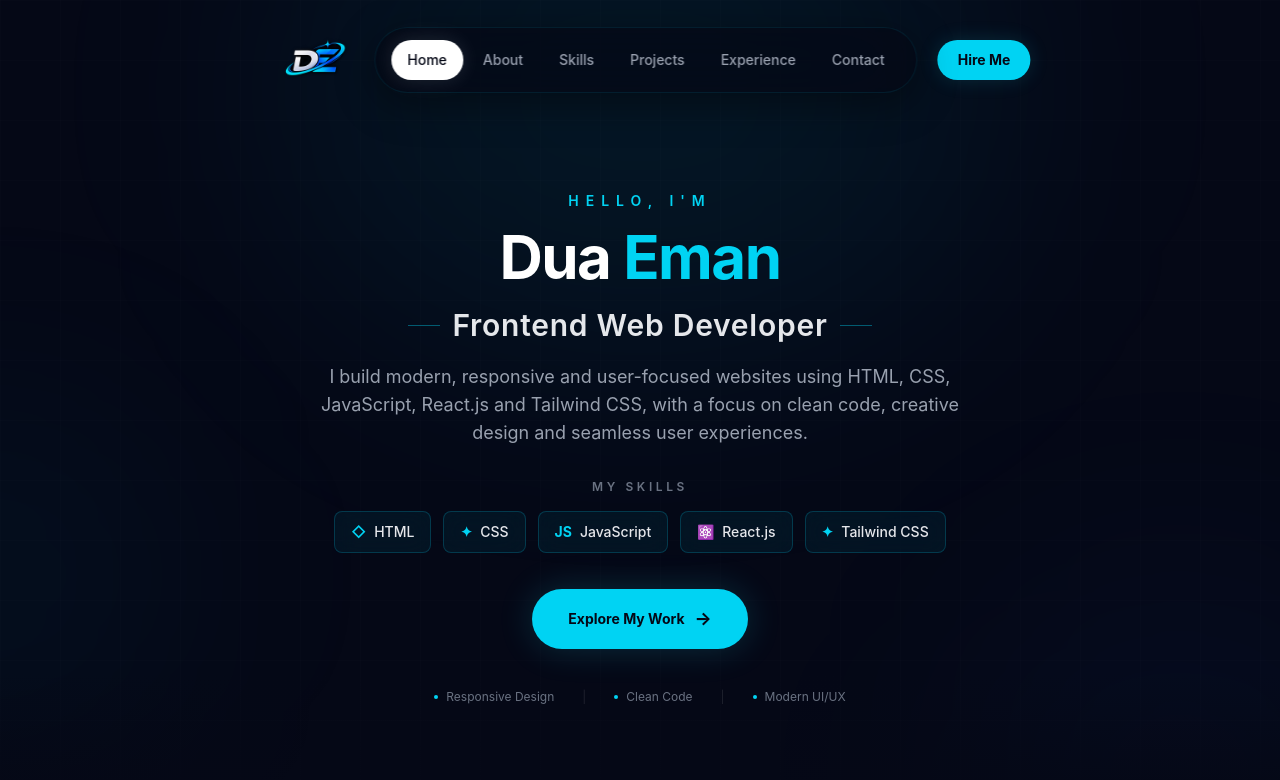
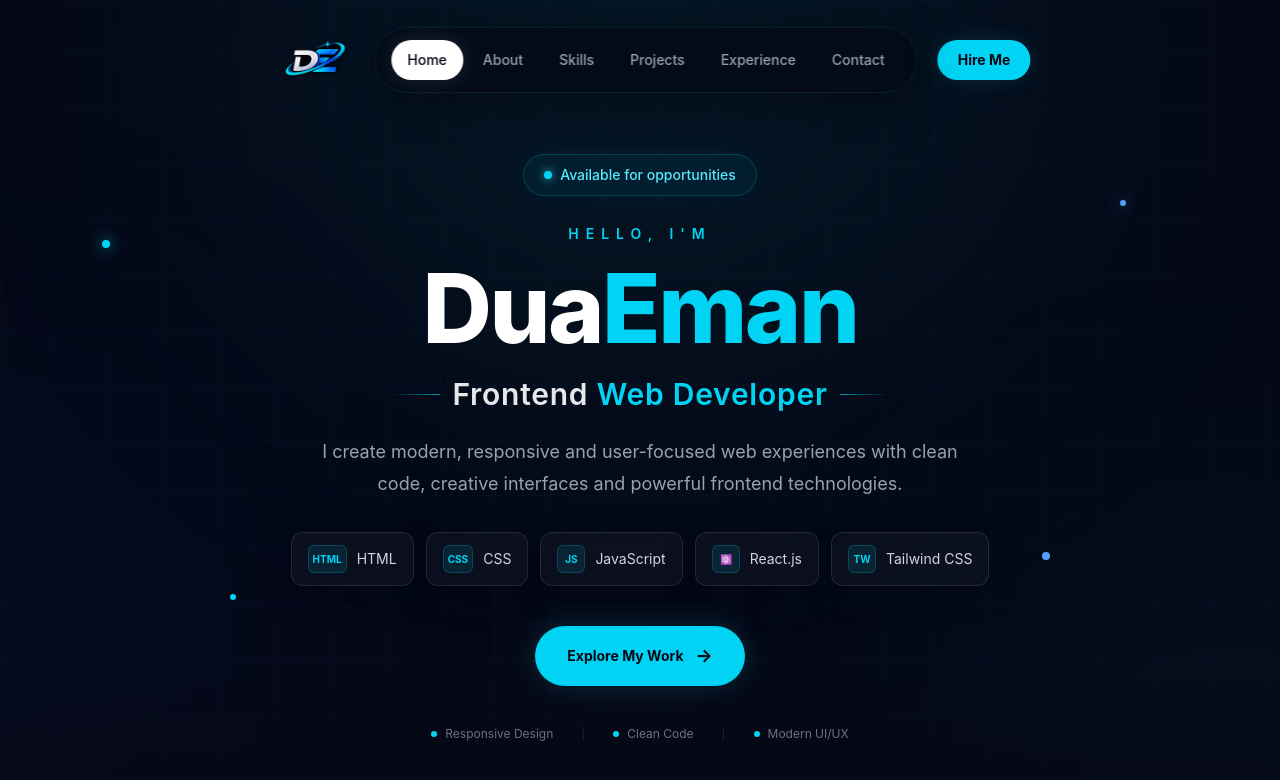
Before and after one commit to DuaEman90/personal-portfolio, a React (Vite) app: page / in a window 1280 px wide. Shown: the top 780 px of the page. Built offline with nearby package versions, Linux system fonts and the light colour scheme.

Commit message:
feat: update Hero component styles and improve layout for better user experience

```diff
--- a/src/components/Hero.jsx
+++ b/src/components/Hero.jsx
@@ -1,4 +1,3 @@
-
 import React from "react";
 
 function Hero() {
@@ -13,41 +12,57 @@ function Hero() {
   };
 
   const skills = [
-    { name: "HTML", symbol: "◇" },
-    { name: "CSS", symbol: "✦" },
-    { name: "JavaScript", symbol: "JS" },
-    { name: "React.js", symbol: "⚛" },
-    { name: "Tailwind CSS", symbol: "✦" },
+    { name: "HTML", icon: "HTML" },
+    { name: "CSS", icon: "CSS" },
+    { name: "JavaScript", icon: "JS" },
+    { name: "React.js", icon: "⚛" },
+    { name: "Tailwind CSS", icon: "TW" },
   ];
 
   return (
     <section
       id="home"
-      className="relative flex min-h-screen items-center justify-center overflow-hidden bg-[#050816] px-6 pt-24"
+      className="relative flex min-h-screen items-center justify-center overflow-hidden bg-[#050816] px-5 pt-24"
     >
       {/* Background Grid */}
-      <div className="pointer-events-none absolute inset-0 opacity-[0.12]">
+      <div className="pointer-events-none absolute inset-0 opacity-[0.08]">
         <div
           className="absolute inset-0"
           style={{
             backgroundImage:
-              "linear-gradient(rgba(255,255,255,0.08) 1px, transparent 1px), linear-gradient(90deg, rgba(255,255,255,0.08) 1px, transparent 1px)",
-            backgroundSize: "60px 60px",
+              "linear-gradient(rgba(34,211,238,0.35) 1px, transparent 1px), linear-gradient(90deg, rgba(34,211,238,0.35) 1px, transparent 1px)",
+            backgroundSize: "55px 55px",
           }}
         />
       </div>
 
       {/* Top Glow */}
-      <div className="pointer-events-none absolute -top-40 left-1/2 h-[500px] w-[700px] -translate-x-1/2 rounded-full bg-cyan-400/[0.07] blur-[130px]" />
+      <div className="pointer-events-none absolute left-1/2 top-[-250px] h-[600px] w-[800px] -translate-x-1/2 rounded-full bg-cyan-500/[0.08] blur-[140px]" />
 
       {/* Left Glow */}
-      <div className="pointer-events-none absolute left-[-180px] top-1/2 h-[350px] w-[350px] rounded-full bg-cyan-500/[0.05] blur-[120px]" />
+      <div className="pointer-events-none absolute left-[-250px] top-1/2 h-[450px] w-[450px] rounded-full bg-blue-600/[0.08] blur-[150px]" />
 
       {/* Right Glow */}
-      <div className="pointer-events-none absolute bottom-[-180px] right-[-100px] h-[400px] w-[400px] rounded-full bg-blue-500/[0.05] blur-[130px]" />
+      <div className="pointer-events-none absolute bottom-[-250px] right-[-200px] h-[500px] w-[500px] rounded-full bg-cyan-500/[0.06] blur-[150px]" />
 
-      {/* Hero Content */}
+      {/* Decorative Circles */}
+      <div className="pointer-events-none absolute left-[8%] top-[30%] h-2 w-2 rounded-full bg-cyan-400 shadow-[0_0_15px_rgba(34,211,238,0.9)]" />
+
+      <div className="pointer-events-none absolute right-[12%] top-[25%] h-1.5 w-1.5 rounded-full bg-blue-400 shadow-[0_0_15px_rgba(59,130,246,0.9)]" />
+
+      <div className="pointer-events-none absolute bottom-[25%] left-[18%] h-1.5 w-1.5 rounded-full bg-cyan-400" />
+
+      <div className="pointer-events-none absolute bottom-[30%] right-[18%] h-2 w-2 rounded-full bg-blue-400" />
+
+      {/* Main Content */}
       <div className="relative z-10 mx-auto flex w-full max-w-5xl flex-col items-center text-center">
+
+        {/* Availability Badge */}
+        <div className="mb-7 inline-flex items-center gap-2 rounded-full border border-cyan-400/20 bg-cyan-400/[0.06] px-5 py-2.5 text-xs font-medium text-cyan-300 shadow-[0_0_25px_rgba(34,211,238,0.06)] backdrop-blur-md sm:text-sm">
+          <span className="h-2 w-2 rounded-full bg-cyan-400 shadow-[0_0_10px_rgba(34,211,238,0.9)]" />
+
+          Available for opportunities
+        </div>
 
         {/* Intro */}
         <p className="mb-4 text-xs font-semibold uppercase tracking-[0.5em] text-cyan-400 sm:text-sm">
@@ -55,89 +70,83 @@ function Hero() {
         </p>
 
         {/* Name */}
-        <h1 className="text-4xl font-bold tracking-tight text-white sm:text-5xl md:text-6xl">
-          Dua <span className="text-cyan-400">Eman</span>
+        <h1 className="text-5xl font-extrabold tracking-tight text-white sm:text-6xl md:text-7xl lg:text-8xl">
+          Dua
+          <span className="text-cyan-400">Eman</span>
         </h1>
 
-        {/* Professional Title */}
+        {/* Small Line */}
         <div className="mt-5 flex items-center justify-center gap-3">
-          <span className="hidden h-px w-8 bg-cyan-400/40 sm:block" />
+          <span className="hidden h-px w-12 bg-gradient-to-r from-transparent to-cyan-400/70 sm:block" />
 
           <h2 className="text-xl font-semibold tracking-wide text-gray-200 sm:text-2xl md:text-3xl">
-            Frontend Web Developer
+            Frontend{" "}
+            <span className="text-cyan-400">Web Developer</span>
           </h2>
 
-          <span className="hidden h-px w-8 bg-cyan-400/40 sm:block" />
+          <span className="hidden h-px w-12 bg-gradient-to-l from-transparent to-cyan-400/70 sm:block" />
         </div>
 
         {/* Description */}
-        <p className="mt-5 max-w-2xl text-base leading-7 text-gray-400 sm:text-lg">
-          I build modern, responsive and user-focused websites using HTML,
-          CSS, JavaScript, React.js and Tailwind CSS, with a focus on clean
-          code, creative design and seamless user experiences.
+        <p className="mt-6 max-w-2xl text-sm leading-7 text-gray-400 sm:text-base sm:leading-8 md:text-lg">
+          I create modern, responsive and user-focused web experiences
+          with clean code, creative interfaces and powerful frontend
+          technologies.
         </p>
 
-        {/* Skills */}
-        <div className="mt-8">
-          <p className="mb-4 text-xs font-semibold uppercase tracking-[0.3em] text-gray-500">
-            My Skills
-          </p>
-
-          <div className="flex flex-wrap items-center justify-center gap-3">
+        {/* Tech Stack */}
+        <div className="mt-8 flex flex-wrap justify-center gap-3">
           {skills.map((skill) => (
             <div
               key={skill.name}
-                className="group flex items-center gap-2 rounded-lg border border-cyan-400/20 bg-cyan-400/[0.06] px-4 py-2.5 text-sm font-medium text-gray-200 backdrop-blur-md transition-all duration-300 hover:-translate-y-1 hover:border-cyan-400/50 hover:bg-cyan-400/10 hover:text-cyan-300"
+              className="group flex items-center gap-2.5 rounded-xl border border-white/10 bg-white/[0.035] px-4 py-3 text-sm text-gray-300 shadow-[0_10px_35px_rgba(0,0,0,0.15)] backdrop-blur-md transition-all duration-300 hover:-translate-y-1 hover:border-cyan-400/40 hover:bg-cyan-400/[0.06] hover:text-white"
             >
-                <span className="font-bold text-cyan-400">
-                  {skill.symbol}
+              <span className="flex h-7 min-w-7 items-center justify-center rounded-md border border-cyan-400/20 bg-cyan-400/10 px-1 text-[10px] font-bold text-cyan-400">
+                {skill.icon}
               </span>
 
-                {skill.name}
+              <span>{skill.name}</span>
             </div>
           ))}
         </div>
-        </div>
 
-        {/* Explore My Work */}
-        <div className="mt-9 flex items-center justify-center">
+        {/* Main CTA */}
+        <div className="mt-10">
           <button
             onClick={() => scrollToSection("projects")}
-            className="group relative cursor-pointer overflow-hidden rounded-full bg-cyan-400 px-9 py-4 text-sm font-bold text-[#050816] shadow-[0_0_35px_rgba(34,211,238,0.18)] transition-all duration-300 hover:-translate-y-1 hover:bg-cyan-300 hover:shadow-[0_0_45px_rgba(34,211,238,0.35)]"
+            className="group flex cursor-pointer items-center gap-3 rounded-full bg-cyan-400 px-8 py-4 text-sm font-bold text-[#050816] shadow-[0_0_30px_rgba(34,211,238,0.18)] transition-all duration-300 hover:-translate-y-1 hover:bg-cyan-300 hover:shadow-[0_0_45px_rgba(34,211,238,0.3)]"
           >
-            <span className="relative z-10 flex items-center gap-2.5">
             Explore My Work
 
             <span className="text-lg transition-transform duration-300 group-hover:translate-x-1">
               →
             </span>
-            </span>
-
-            {/* Shine Effect */}
-            <span className="absolute inset-0 -translate-x-full bg-gradient-to-r from-transparent via-white/40 to-transparent transition-transform duration-700 group-hover:translate-x-full" />
           </button>
         </div>
 
-        {/* Bottom Info */}
-        <div className="mt-10 flex flex-col items-center gap-4 text-xs text-gray-500 sm:flex-row sm:gap-7">
-          <div className="flex items-center gap-2">
-            <span className="h-1 w-1 rounded-full bg-cyan-400" />
+        {/* Developer Code Card */}
+
+
+        {/* Bottom Features */}
+        <div className="mt-10 flex flex-wrap items-center justify-center gap-x-7 gap-y-3 text-xs text-gray-500">
+          <span className="flex items-center gap-2">
+            <span className="h-1.5 w-1.5 rounded-full bg-cyan-400" />
             Responsive Design
-          </div>
+          </span>
 
           <span className="hidden text-white/10 sm:block">|</span>
 
-          <div className="flex items-center gap-2">
-            <span className="h-1 w-1 rounded-full bg-cyan-400" />
+          <span className="flex items-center gap-2">
+            <span className="h-1.5 w-1.5 rounded-full bg-cyan-400" />
             Clean Code
-          </div>
+          </span>
 
           <span className="hidden text-white/10 sm:block">|</span>
 
-          <div className="flex items-center gap-2">
-            <span className="h-1 w-1 rounded-full bg-cyan-400" />
+          <span className="flex items-center gap-2">
+            <span className="h-1.5 w-1.5 rounded-full bg-cyan-400" />
             Modern UI/UX
-          </div>
+          </span>
         </div>
       </div>
 
```
Lines whose indentation alone changed are shown as unchanged.
